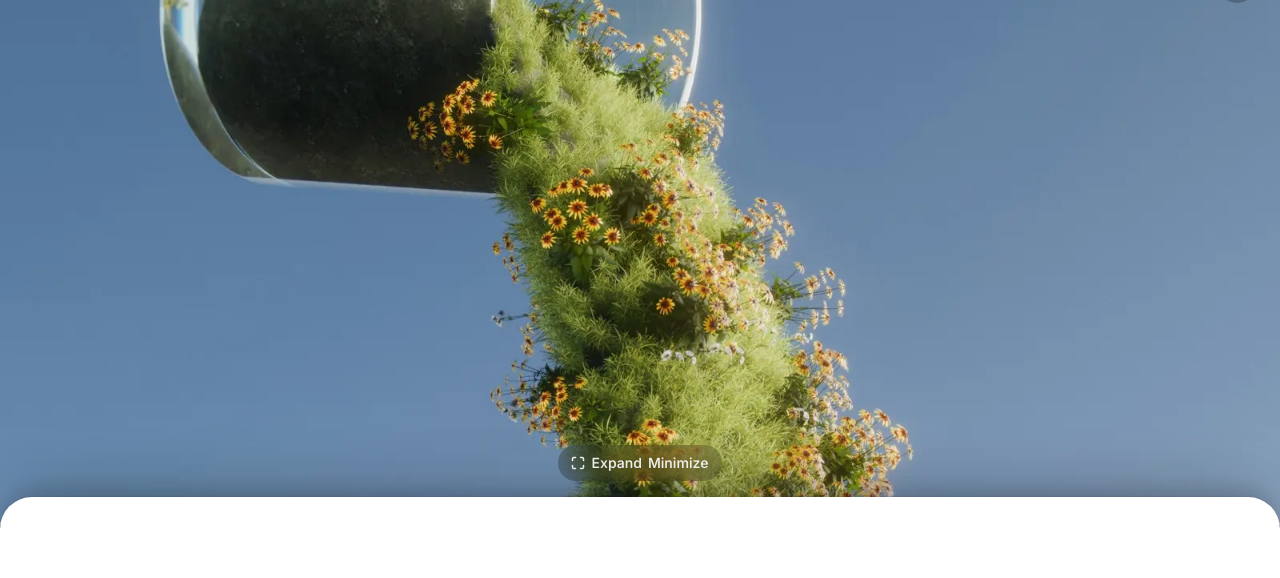
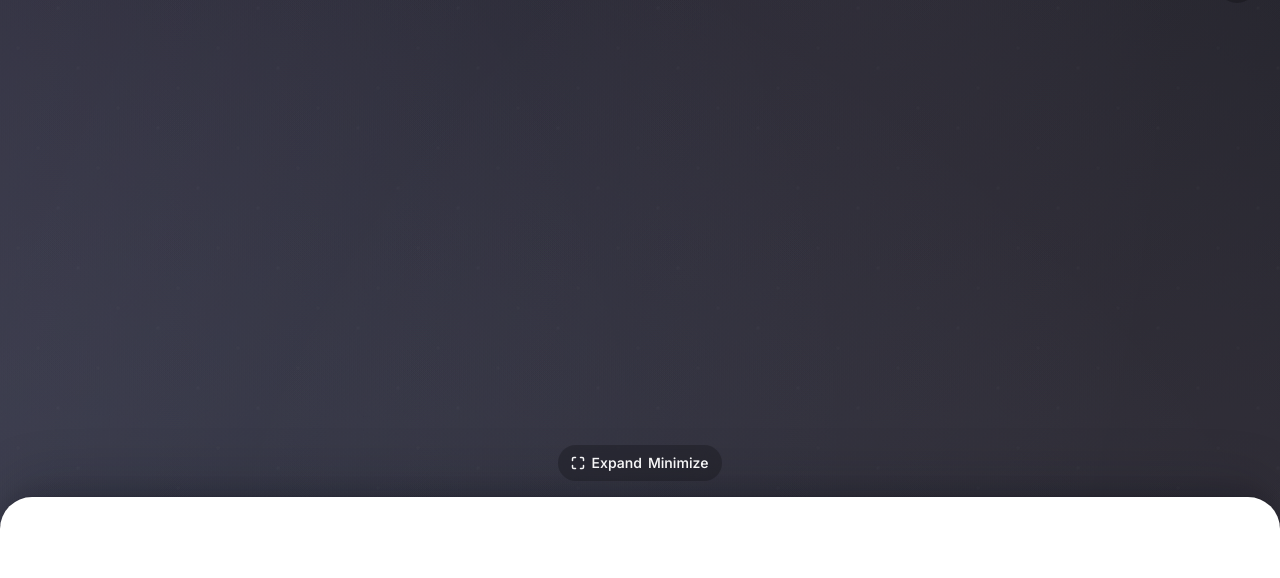
Before and after one commit to c92d58/prism-glass, a plain HTML site: page public/index.html in a window 1280 px wide. Shown: the part 51-629 px from the top of the page. Drawn offline with Linux system fonts and the light colour scheme.

Commit message:
Fix z-index, replace bg with animated chrysanthemum pattern

```diff
--- a/public/index.html
+++ b/public/index.html
@@ -124,19 +124,59 @@ body {
 /* Hero */
 .hero { position: sticky; top: 0; overflow: hidden; z-index: 0; background: var(--hero-bg); height: 576px; transition: height 0.55s cubic-bezier(0.16,1,0.3,1); }
 .hero.expanded { height: calc(100vh - 56px); }
-.hero-bg { position: absolute; inset: 0; }
-.hero-bg-img { position: absolute; top: 0; left: 0; width: 100%; height: 1600px; background-size: cover; background-position: center top; transform: translateY(-416px); transition: transform 0.55s cubic-bezier(0.16,1,0.3,1); animation: bgPan 40s ease-in-out infinite alternate; }
-.hero.expanded .hero-bg-img { transform: translateY(0); }
-@keyframes bgPan {
-  0% { background-position: 0% top; }
-  100% { background-position: 100% top; }
+.hero-bg { position: absolute; inset: 0; overflow: hidden; }
+.hero-bg-pattern { position: absolute; inset: -50%; width: 200%; height: 200%;
+  background-color: #0a0d12;
+  background-image:
+    radial-gradient(circle at 15% 20%, rgba(180,160,220,0.18) 0%, transparent 35%),
+    radial-gradient(circle at 85% 25%, rgba(140,180,210,0.16) 0%, transparent 35%),
+    radial-gradient(circle at 50% 55%, rgba(200,170,200,0.14) 0%, transparent 40%),
+    radial-gradient(circle at 25% 75%, rgba(160,190,220,0.17) 0%, transparent 35%),
+    radial-gradient(circle at 75% 70%, rgba(180,150,210,0.15) 0%, transparent 35%),
+    radial-gradient(circle at 10% 50%, rgba(210,180,180,0.12) 0%, transparent 30%),
+    radial-gradient(circle at 90% 50%, rgba(160,200,200,0.13) 0%, transparent 30%),
+    radial-gradient(circle at 40% 10%, rgba(200,180,210,0.15) 0%, transparent 35%),
+    radial-gradient(circle at 60% 90%, rgba(180,200,190,0.14) 0%, transparent 35%),
+    radial-gradient(circle at 20% 40%, rgba(140,160,220,0.10) 0%, transparent 25%),
+    radial-gradient(circle at 80% 60%, rgba(170,190,210,0.10) 0%, transparent 25%),
+    radial-gradient(circle at 50% 50%, rgba(190,180,210,0.08) 0%, transparent 50%);
+  background-size: 200% 200%;
+  background-position: 0% 0%;
+  animation: bgFlower 30s ease-in-out infinite alternate;
+}
+@keyframes bgFlower {
+  0% { background-position: 0% 0%; transform: translate(0, 0) rotate(0deg); }
+  25% { background-position: 30% 10%; }
+  50% { background-position: 10% 30%; transform: translate(-2%, -2%) rotate(2deg); }
+  75% { background-position: 20% 5%; }
+  100% { background-position: 0% 0%; transform: translate(0, 0) rotate(0deg); }
+}
+.hero-bg-dots {
+  position: absolute; inset: -20%; width: 140%; height: 140%;
+  background-image:
+    radial-gradient(circle at 20% 30%, rgba(255,255,255,0.04) 0px, transparent 3px),
+    radial-gradient(circle at 70% 20%, rgba(255,255,255,0.05) 0px, transparent 3px),
+    radial-gradient(circle at 50% 60%, rgba(255,255,255,0.04) 0px, transparent 3px),
+    radial-gradient(circle at 30% 80%, rgba(255,255,255,0.05) 0px, transparent 3px),
+    radial-gradient(circle at 80% 70%, rgba(255,255,255,0.04) 0px, transparent 3px),
+    radial-gradient(circle at 10% 50%, rgba(255,255,255,0.05) 0px, transparent 3px),
+    radial-gradient(circle at 90% 40%, rgba(255,255,255,0.04) 0px, transparent 3px),
+    radial-gradient(circle at 60% 90%, rgba(255,255,255,0.05) 0px, transparent 3px),
+    radial-gradient(circle at 40% 10%, rgba(255,255,255,0.04) 0px, transparent 3px);
+  background-size: 200px 200px;
+  animation: bgDotsFloat 25s linear infinite;
+  opacity: 0.6;
+}
+@keyframes bgDotsFloat {
+  0% { transform: translate(0, 0); }
+  100% { transform: translate(-30px, -30px); }
 }
 
 
 /* Expand button */
-.hero-expand { position: fixed; left: 0; right: 0; z-index: 5; display: flex; justify-content: center; pointer-events: none; top: 496px; transition: top 0.55s cubic-bezier(0.16,1,0.3,1); }
+.hero-expand { position: fixed; left: 0; right: 0; z-index: 15; display: flex; justify-content: center; pointer-events: none; top: 496px; transition: top 0.55s cubic-bezier(0.16,1,0.3,1); }
 .hero.expanded ~ .hero-expand { top: calc(100vh - 80px); }
-.hero-expand-btn { display: inline-flex; align-items: center; gap: 6px; padding: 10px 14px 10px 12px; background: var(--pill-bg); backdrop-filter: blur(12px); -webkit-backdrop-filter: blur(12px); border: none; color: var(--pill-text); font: inherit; font-size: 14px; font-weight: 550; line-height: 1; cursor: pointer; white-space: nowrap; border-radius: 9999px; pointer-events: auto; transition: background 0.2s; }
+.hero-expand-btn { display: inline-flex; align-items: center; gap: 6px; padding: 10px 14px 10px 12px; background: var(--pill-bg); backdrop-filter: blur(12px); -webkit-backdrop-filter: blur(12px); border: none; color: var(--pill-text); font: inherit; font-size: 14px; font-weight: 550; line-height: 1; cursor: pointer; white-space: nowrap; border-radius: 9999px; pointer-events: auto; transition: background 0.2s, opacity 0.25s; }
 .hero-expand-btn:hover { background: rgba(255,255,255,0.12); }
 .expand-icon-contract { display: none; }
 .hero.expanded .expand-icon-expand { display: none; }
@@ -217,7 +257,8 @@ body {
 
 <div class="hero" id="hero">
   <div class="hero-bg">
-    <div class="hero-bg-img" id="heroBg"></div>
+    <div class="hero-bg-pattern"></div>
+    <div class="hero-bg-dots"></div>
   </div>
 
 </div>
@@ -321,10 +362,6 @@ body {
 (function() {
   'use strict';
 
-  /* ── Background image with AVIF/WebP image-set ── */
-  var bgEl = document.getElementById('heroBg');
-  bgEl.style.backgroundImage = 'image-set(url("/bg.webp") type("image/webp"))';
-
   /* ── Theme toggle ── */
   var html = document.documentElement;
   var toggle = document.getElementById('themeToggle');
```
